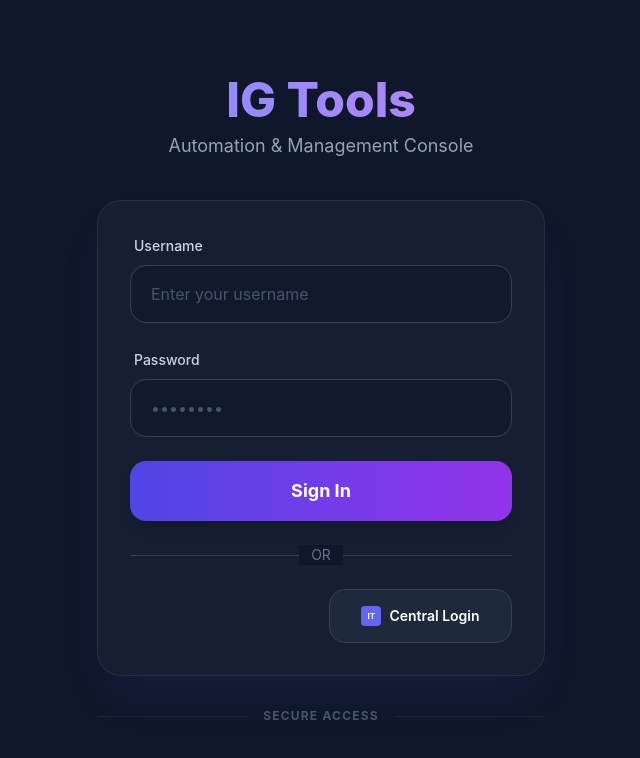
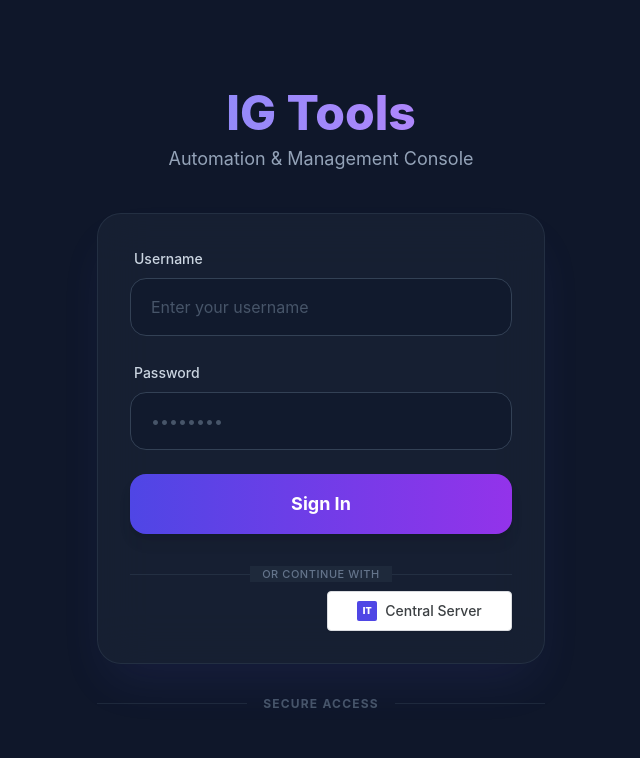
Before and after one commit to loehak5/tools, a React (Vite) app in the folder frontend/: page /login in a window 1280 px wide. Shown: the top 758 px of the page, without its empty margins (319-959 px from the left). Built offline with nearby package versions, Linux system fonts and the light colour scheme; no server answers.

Commit message:
modified:   frontend/src/pages/Login.tsx

```diff
--- a/frontend/src/pages/Login.tsx
+++ b/frontend/src/pages/Login.tsx
@@ -92,7 +92,7 @@ const Login: React.FC = () => {
             });
             (window as any).google?.accounts.id.renderButton(
                 document.getElementById("google-btn"),
-                { theme: "filled_blue", size: "large", width: "100%", text: "signin_with" }
+                { theme: "outline", size: "large", width: "100%", text: "continue_with", shape: "rectangular" }
             );
         };
         document.body.appendChild(script);
@@ -238,22 +238,26 @@ const Login: React.FC = () => {
                                 {loading ? 'Processing...' : 'Sign In'}
                             </button>
 
-                            <div className="relative flex items-center justify-center my-4">
-                                <div className="border-t border-slate-700 w-full"></div>
-                                <span className="bg-[#0f172a] px-3 text-slate-500 text-sm">OR</span>
-                                <div className="border-t border-slate-700 w-full"></div>
+                            <div className="space-y-4 pt-4">
+                                <div className="relative flex items-center justify-center">
+                                    <div className="border-t border-slate-700/50 w-full"></div>
+                                    <span className="bg-[#1e293b] px-3 text-slate-500 text-[11px] font-medium uppercase tracking-wider absolute">Or continue with</span>
                                 </div>
 
-                            <div className="grid grid-cols-1 sm:grid-cols-2 gap-4">
-                                <div id="google-btn" className="w-full flex justify-center"></div>
+                                <div className="grid grid-cols-2 gap-3">
+                                    {/* Google Button Container */}
+                                    <div id="google-btn" className="w-full h-[40px]"></div>
+
+                                    {/* Central Login button - Symmetric to Google */}
                                     <button
                                         type="button"
                                         onClick={handleCentralRedirect}
-                                    className="w-full bg-slate-800 hover:bg-slate-700 text-white font-semibold py-4 rounded-2xl border border-slate-700 transition-all flex items-center justify-center space-x-2"
+                                        className="w-full h-[40px] bg-white hover:bg-slate-50 text-[#3c4043] font-medium text-[14px] rounded border border-[#dadce0] transition-colors flex items-center justify-center space-x-2 shadow-sm"
                                     >
-                                    <div className="w-5 h-5 bg-indigo-500 rounded flex items-center justify-center text-[8px] font-bold">IT</div>
-                                    <span className="text-sm">Central Login</span>
+                                        <div className="w-5 h-5 bg-indigo-600 rounded-sm flex items-center justify-center text-[9px] font-black text-white">IT</div>
+                                        <span>Central Server</span>
                                     </button>
+                                </div>
                             </div>
                         </form>
                     )}
```
Also changed, not shown: 1 other file (tests, documents, lock files or other folders). Lines whose indentation alone changed are shown as unchanged.
